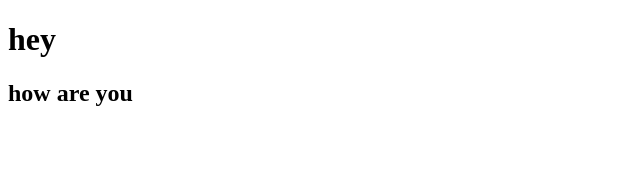
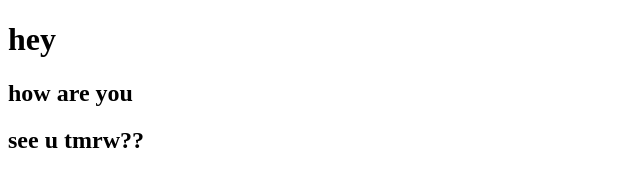
Before and after one commit to AdwaidSuresh17/datewithgit-sample, a plain HTML site: page index.html in a window 1280 px wide. Shown: the whole page, without its empty margins (0-640 px from the left). Drawn offline with Linux system fonts and the light colour scheme.

Commit message:
index modified

```diff
--- a/index.html
+++ b/index.html
@@ -8,6 +8,7 @@
 <body>
     <h1>hey</h1>
     <h2>how are you </h2>
+    <h2>see u tmrw??</h2>
 
 </body>
 </html>
```
